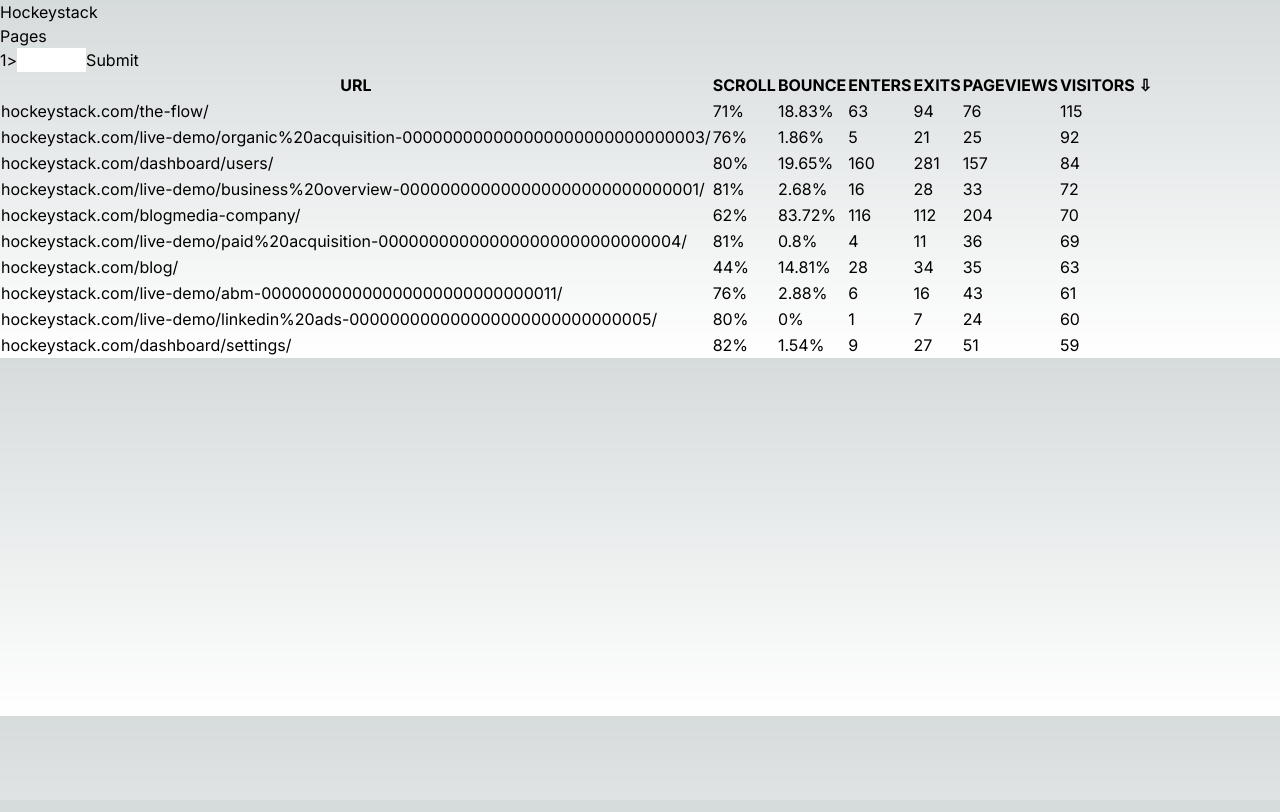
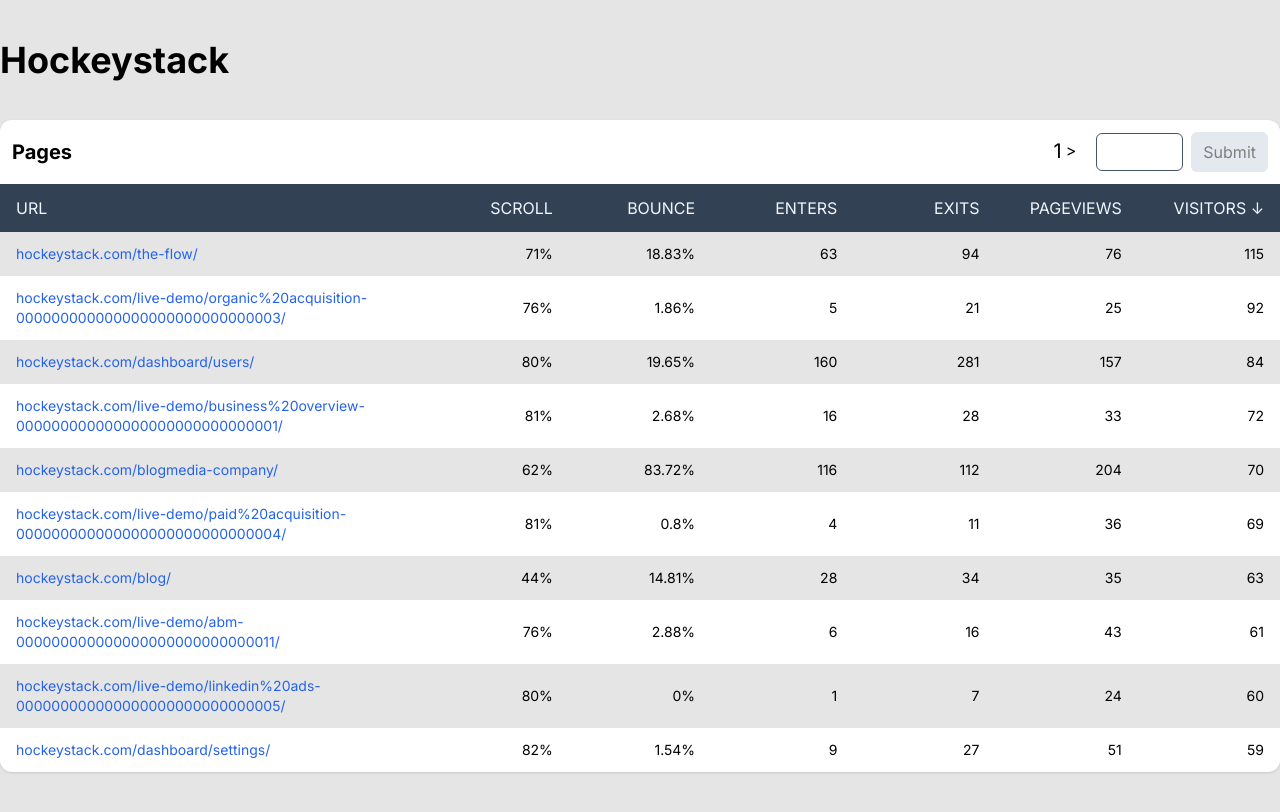
Before and after one commit to FrancoArto/hockeystack-table, a Next.js app: page / in a window 1280 px wide. Built offline with nearby package versions, Linux system fonts and the light colour scheme.

Commit message:
Style HTML table

```diff
--- a/src/app/globals.css
+++ b/src/app/globals.css
@@ -8,22 +8,9 @@
   --background-end-rgb: 255, 255, 255;
 }
 
-@media (prefers-color-scheme: dark) {
-  :root {
-    --foreground-rgb: 255, 255, 255;
-    --background-start-rgb: 0, 0, 0;
-    --background-end-rgb: 0, 0, 0;
-  }
-}
-
 body {
   color: rgb(var(--foreground-rgb));
-  background: linear-gradient(
-      to bottom,
-      transparent,
-      rgb(var(--background-end-rgb))
-    )
-    rgb(var(--background-start-rgb));
+  background: #e5e5e5
 }
 
 @layer utilities {
--- a/src/app/layout.tsx
+++ b/src/app/layout.tsx
@@ -17,8 +17,10 @@
   return (
     <html lang="en">
       <body className={inter.className}>
-        <h1>Hockeystack</h1>
-        {children}
+        <div className="container mx-auto mt-10">
+          <h1 className="text-4xl font-bold">Hockeystack</h1>
+          {children}
+        </div>
       </body>
     </html>
   );
--- a/src/app/page.tsx
+++ b/src/app/page.tsx
@@ -8,7 +8,9 @@
   const data: PagesResponse[] = await response.json();
 
   if (!data || data.length === 0)
-    return <p>No data was returned from the server</p>;
+    return (
+      <p className="mt-10 text-xl">No data was returned from the server</p>
+    );
 
   const transformedData = transformPagesResponse(data);
   return <HTMLTable pages={transformedData} />;
--- a/src/components/HTMLTable.tsx
+++ b/src/components/HTMLTable.tsx
@@ -21,15 +21,26 @@
   } = usePagination(sortedData);
 
   return (
+    <div className="rounded-xl shadow bg-transparent my-10 overflow-hidden">
+      <div className="bg-white flex p-3 justify-between items-center">
+        <h5 className="font-bold text-xl">Pages</h5>
         <div>
-      <div>
-        <h5>Pages</h5>
           {!previousPageButton.hidden && (
-          <button onClick={previousPageButton.onClick}>{'<'}</button>
+            <button
+              onClick={previousPageButton.onClick}
+              className="cursor-pointer align-text-bottom"
+            >
+              {'<'}
+            </button>
           )}
-        <span>{currentPage}</span>
+          <span className="mx-1 text-xl">{currentPage}</span>
           {!nextPageButton.hidden && (
-          <button onClick={nextPageButton.onClick}>{'>'}</button>
+            <button
+              onClick={nextPageButton.onClick}
+              className="cursor-pointer align-text-bottom"
+            >
+              {'>'}
+            </button>
           )}
           <input
             type="number"
@@ -37,17 +48,22 @@
             max={maxPages}
             value={pageInputValue}
             onChange={(e) => setPageInputValue(e.target.value)}
+            className="ml-5 mr-2 text-right border-solid border border-slate-600 rounded-md py-1.5 px-2 focus-visible:outline-rose-700 hover:border-rose-700"
           />
           <button
             onClick={() => handlePageInputSubmit()}
             disabled={
-            pageInputValue.length === 0 || parseInt(pageInputValue) > maxPages
+              pageInputValue.length === 0 ||
+              parseInt(pageInputValue) > maxPages ||
+              parseInt(pageInputValue) < 1
             }
+            className="cursor-pointer rounded-md bg-rose-700 text-white py-2 px-3 hover:bg-rose-600 disabled:bg-slate-300 disabled:text-black disabled:opacity-50 disabled:cursor-not-allowed"
           >
             Submit
           </button>
         </div>
-      <table>
+      </div>
+      <table className="break-words w-full table-fixed">
         <TableHead
           headerLabels={Object.keys(pages[0])}
           handleSort={handleSort}
@@ -71,16 +87,17 @@
   sortConfig,
 }) => {
   return (
-    <thead>
+    <thead className="bg-slate-700">
       <tr>
         {headerLabels.map((label) => (
           <th
             key={label}
             onClick={() => handleSort(label as keyof TransformedPagesData)}
+            className="first:text-left text-right font-normal text-slate-100 cursor-pointer first:w-1/3 px-4 py-3"
           >
             {label.toUpperCase()}{' '}
             {sortConfig.field === label &&
-              (sortConfig.direction === 'asc' ? ' ⇧' : ' ⇩')}
+              (sortConfig.direction === 'asc' ? ' ↑' : ' ↓')}
           </th>
         ))}
       </tr>
@@ -92,9 +109,27 @@
   return (
     <tbody>
       {pages.map((item, idx) => (
-        <tr key={`${item.url}-${idx}`}>
+        <tr
+          key={`${item.url}-${idx}`}
+          className="odd:bg-transparent even:bg-white"
+        >
           {Object.entries(item).map(([key, value]) => (
-            <td key={key}>{value}</td>
+            <td
+              key={key}
+              className="first:w-1/3 first:text-left text-right px-4 py-3 text-sm"
+            >
+              {key === 'url' ? (
+                <a
+                  href={`https://${value}`}
+                  target="_blank"
+                  className="cursor-pointer text-blue-600 visited:text-violet-800"
+                >
+                  {value}
+                </a>
+              ) : (
+                value
+              )}
+            </td>
           ))}
         </tr>
       ))}
```
Lines whose indentation alone changed are shown as unchanged.
